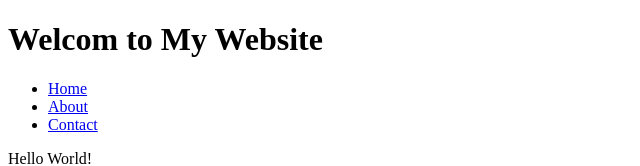
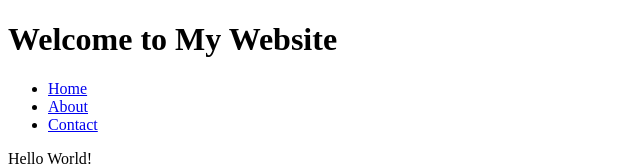
Before and after one commit to orlando-tosta/human-gov-application, a plain HTML site: page index.html in a window 1280 px wide. Shown: the top 166 px of the page, without its empty margins (0-640 px from the left). Drawn offline with Linux system fonts and the light colour scheme.

Commit message:
Revert "Atuaizado index.html -> welcom"
This reverts commit 798086cd3d9b942f023f97eb653380ad1a9de462.

```diff
--- a/index.html
+++ b/index.html
@@ -5,7 +5,7 @@
 </head>
 <body>
 <header>
-<h1>Welcom to My Website</h1>
+<h1>Welcome to My Website</h1>
 <nav>
 <ul>
 <li><a href="#">Home</a></li>
```
